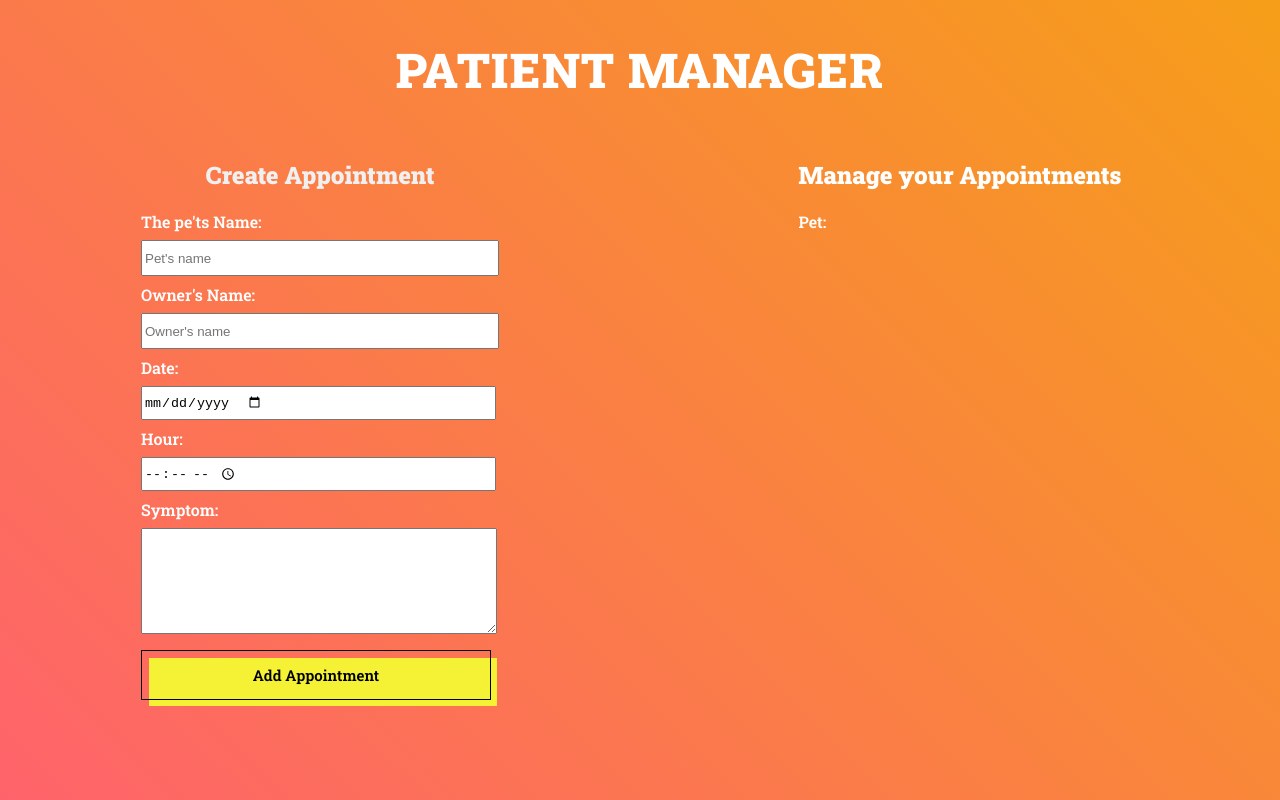
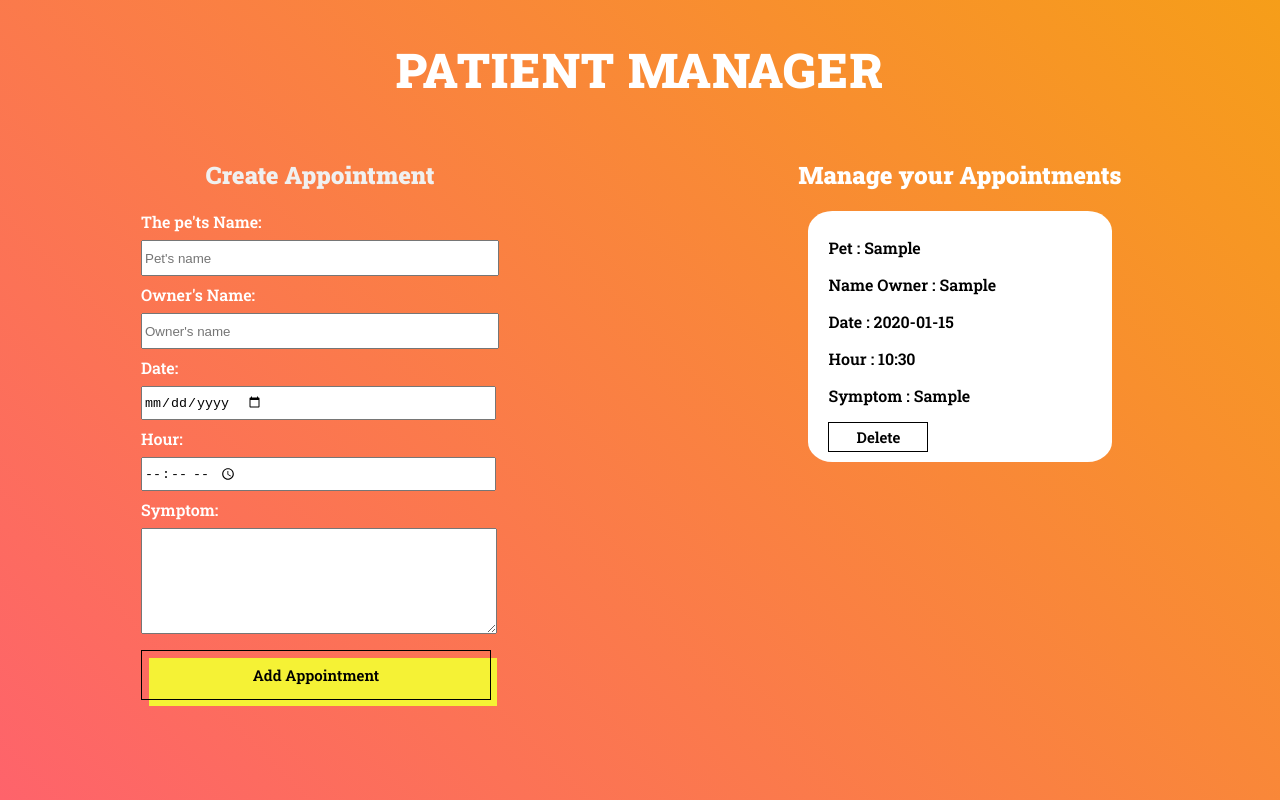
Before and after one commit to JulianBarbossa9/Patient-Manager---Pet, a React (Create React App) app: page / in a window 1280 px wide. Both pictures are taken after typing "Sample", "Sample", "2020-01-15", "10:30", "Sample" into the empty fields and a click on the button "Add Appointment". Built offline with nearby package versions, Linux system fonts and the light colour scheme.

Commit message:
delete appoints of the state:show message conditional

```diff
--- a/src/App.js
+++ b/src/App.js
@@ -19,9 +19,24 @@ function App() {
     ]);
   }
 
+  //1
+  //2
+  //3 --- id = 2 || appoint.id !== 2
+
+  // Función que elimina una cita por el id ---- Es decir que me traiga los id diferentes y que no sea diferente eliminemelo
+  const eliminarAppoint = id => {
+    const auxAppoints = appoints.filter(appoint => appoint.id !== id);
+    modifiAppoints(auxAppoints);
+  }
+
+  // Mensaje condicional
+  console.log(appoints.length)
+  const titleAppoints = appoints.length === 0 ? "No appointments" :"Manage your Appointments";
+
   return (
     <Fragment>
       <div className="container">
+
         <div className="title">
           <h1>Patient Manager</h1>
         </div>
@@ -39,10 +54,12 @@ function App() {
         <div className="column-2">
 
           <div>
+          <h2>{titleAppoints}</h2>
             {appoints.map(appoint => (
               <Appoint
               key={appoint.id}
               appoint={appoint}
+              eliminarAppoint={eliminarAppoint}
               />
             ))}
           </div>
--- a/src/components/Appoint.js
+++ b/src/components/Appoint.js
@@ -1,15 +1,22 @@
-import React, {Fragment} from "react";// imr
+import React from "react";// imr
 
-const Appoint = () => {
-    return (
-        <Fragment>
-             <h2>Manage your Appointments</h2>
+const Appoint = ({appoint,eliminarAppoint}) => ( //deleteAppoint
+
 
              <div className="appoints">
-                <p>Pet: <span></span></p>
+                <p>Pet : <span>{appoint.pet}</span></p>
+                <p>Name Owner : <span>{appoint.ownerName}</span></p>
+                <p>Date : <span>{appoint.date}</span></p>
+                <p>Hour : <span>{appoint.hour}</span></p>
+                <p>Symptom : <span>{appoint.symptom}</span></p>
+
+                <button
+                    className="button-delete"
+                    onClick = { () => eliminarAppoint(appoint.id)}// Tiene que ser arrow fucntion para que espere a que pase el oneclick
+                >Delete</button>
              </div>
-        </Fragment>
+
     );
-}
+
 
 export default Appoint;
--- a/src/index.css
+++ b/src/index.css
@@ -16,6 +16,10 @@ body {
 
 h2{
   text-align: center;
+}
+
+span{
+  font-weight: lighter;
 }
 
 .container{
@@ -80,7 +84,7 @@ label {
 }
 
 .date,
-  .hour{
+.hour{
   display: flex;
   /* flex-direction: column; */
   width: 250px;
@@ -135,6 +139,35 @@ label {
   border: 1px black solid;
   text-align: center;
 }
+
+.appoints{
+  /* display: flex;
+  flex-direction: column; */
+  color: black;
+  background-color: white;
+  border-radius: 8%;
+  padding: 10px 20px;
+  margin:20px 10px;
+}
+
+.button-delete{
+  font-size: 15px;
+  font-family:'Roboto Slab', serif; ;
+  height: 30px;
+  width: 100px;
+  border: 1px solid black;
+  cursor: pointer;
+  position: relative;
+  background-color: rgba(194, 24, 24, 0);
+}
+
+.button-delete:hover{
+
+  background-color: red;
+  transition: 2s;
+}
+
+
 
 /* .lista-citas .media {
   border-bottom: 1px solid #e1e1e1;
```
